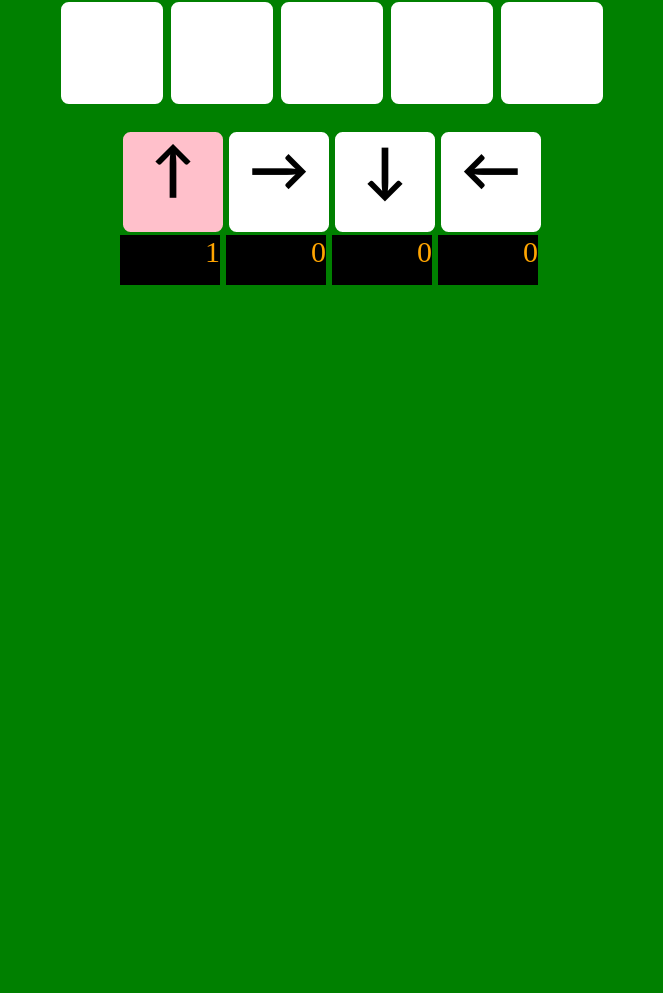
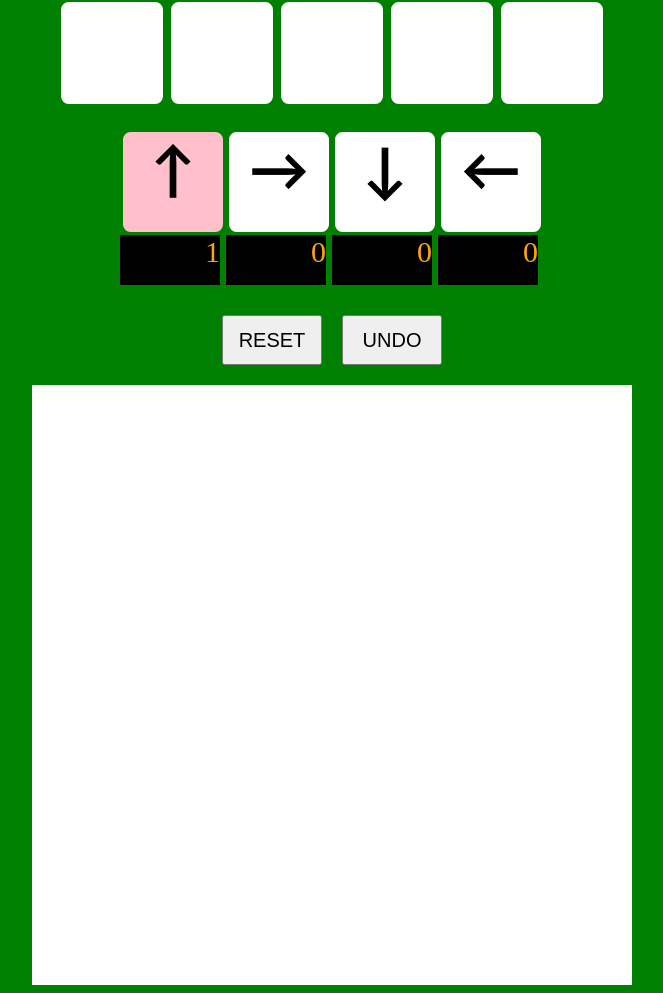
Before and after one commit to sakusaku858/rotate_arrow, a plain HTML site: page index.html in a window 1280 px wide. Shown: the part 463-1456 px from the top of the page, without its empty margins (308-971 px from the left). Before the commit the page ends 800 px from the top, so only its background shows below. Drawn offline with Linux system fonts and the light colour scheme.

Commit message:
Add files via upload

```diff
--- a/css/style.css
+++ b/css/style.css
@@ -53,3 +53,27 @@ td {
     justify-content: center;
     margin: 20px;
 }
+
+.button_area {
+    display: flex;
+    margin: auto;
+    align-items: center;
+    justify-content: center;
+}
+
+button {
+    width: 100px;
+    height: 50px;
+    font-size: 20px;
+    margin: 10px;
+}
+
+#history {
+    width: 600px;
+    height: 600px;
+    background-color: white;
+    display: block;
+    margin: auto;
+    margin-top: 10px;
+    font-size: 30px;
+}
--- a/index.html
+++ b/index.html
@@ -68,6 +68,11 @@
             <div class="count" id="left_count"></div>
         </div>
     </div>
+    <div class="button_area">
+        <button id="reset">RESET</button>
+        <button id="undo">UNDO</button>
+    </div>
+    <div id="history"></div>
 
     <script src="script.js"></script>
 </body>
--- a/script.js
+++ b/script.js
@@ -13,6 +13,9 @@ const COUNT_UP = "up_count";
 const COUNT_DOWN = "down_count";
 const COUNT_LEFT = "left_count";
 const COUNT_RIGHT = "right_count";
+const RESET_ID = "reset";
+const HISTORY_ID = "history";
+const UNDO_ID = "undo";
 
 class Selector {
     constructor() {
@@ -124,6 +127,12 @@ class Board {
             cell.setColor("white");
         }
     }
+    initializeCells() {
+        for (let cell of this.cells) {
+            cell.setDirection(EMPTY);
+        }
+        this.cell(2, 2).direction = UP;
+    }
 }
 
 class Counter {
@@ -217,6 +226,108 @@ class Turn {
     }
 }
 
+class Reset {
+    constructor(board) {
+        this.board = board;
+        this.setClickFunc();
+    }
+    setClickFunc() {
+        let reset_element = document.getElementById("reset");
+        reset_element.addEventListener('click', this.reset.bind(this));
+    }
+    reset() {
+        console.log("reset");
+        for (let cell of this.board.cells) {
+            cell.setDirection(EMPTY);
+        }
+        this.board.cell(2, 2).setDirection(UP);
+    }
+}
+
+class History {
+    constructor(board, selector, turn) {
+        this.hands = [];
+        this.board = board;
+        this.selector = selector;
+        this.turn = turn;
+
+        this.setClickFunc();
+
+        document.addEventListener('keypress', keypress_ivent.bind(this));
+
+        function keypress_ivent(e) {
+            if (e.key === 'Enter') {
+                this.showHands();
+            }
+            return false;
+        }
+    }
+    setClickFunc() {
+        let board_element = document.getElementById(BOARD_ID);
+        for (let cell of this.board.cells) {
+            let x = cell.x;
+            let y = cell.y;
+            board_element.rows[y].cells[x].addEventListener("click", this.clickFunc.bind(this));
+        }
+        let reset_element = document.getElementById(RESET_ID);
+        reset_element.addEventListener("click", this.reset.bind(this));
+    }
+    reset() {
+        this.hands = [];
+    }
+    clickFunc(e) {
+        let n = Number(e.target.id);
+        let x = n % 5;
+        let y = Math.floor(n / 5);
+        let cell = this.board.cell(x, y);
+        let hand = new Hand(cell, this.selector.selected);
+        if (hand.isLegal() && !this.turn.isInProgress) this.hands.push(hand);
+    }
+    showHands() {
+        console.log(this.hands);
+    }
+    drawHistry() {
+        let history_element = document.getElementById(HISTORY_ID);
+        let text = "";
+        for (let i = 0; i < this.hands.length; i++) {
+            let hand = this.hands[i];
+            let x = hand.cell.x;
+            let y = hand.cell.y;
+            let str = ["↑", "→", "↓", "←"]
+            let dir = str[hand.direction];
+            text += "[" + (i + 1) + ":(" + x + "," + y + ")" + dir + "], ";
+            if (i % 3 == 2) text += "<br>";
+        }
+        history_element.innerHTML = text;
+    }
+    pop() {
+        this.hands.pop();
+    }
+}
+
+class Undo {
+    constructor(board, history) {
+        this.board = board;
+        this.history = history;
+        this.setClickFunc();
+    }
+    undo() {
+        this.history.pop();
+        this.board.initializeCells();
+        for (let hand of this.history.hands) {
+            let turn = new Turn();
+            turn.put(hand);
+            while (turn.isInProgress) {
+                turn.rotate();
+            }
+        }
+    }
+    setClickFunc() {
+        let undo_element = document.getElementById(UNDO_ID);
+        undo_element.addEventListener("click", this.undo.bind(this));
+    }
+}
+
 class Game {
     constructor() {
         this.board = new Board();
@@ -224,6 +335,9 @@ class Game {
         this.counter = new Counter();
         this.turn = new Turn();
         this.cellEventManager = new CellEventManager(this.board, this.selector, this.turn);
+        this.reset = new Reset(this.board);
+        this.history = new History(this.board, this.selector, this.turn);
+        this.undo = new Undo(this.board, this.history);
 
         this.selector.setClickFunc();
         this.cellEventManager.setEvent();
@@ -237,6 +351,7 @@ class Game {
         this.board.draw();
         this.counter.draw();
         this.paintLegalHand();
+        this.history.drawHistry();
     }
     rotate() {
         this.turn.rotate();
```
